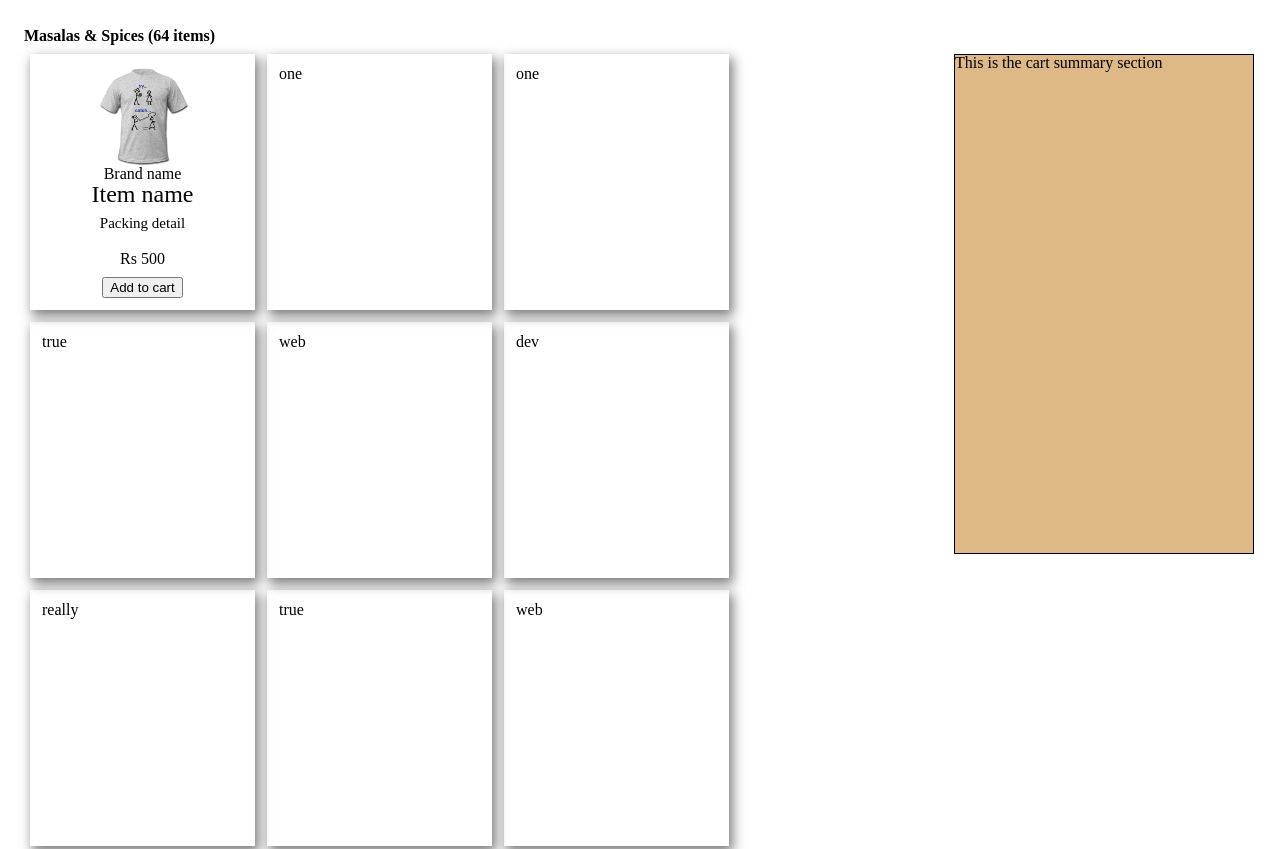
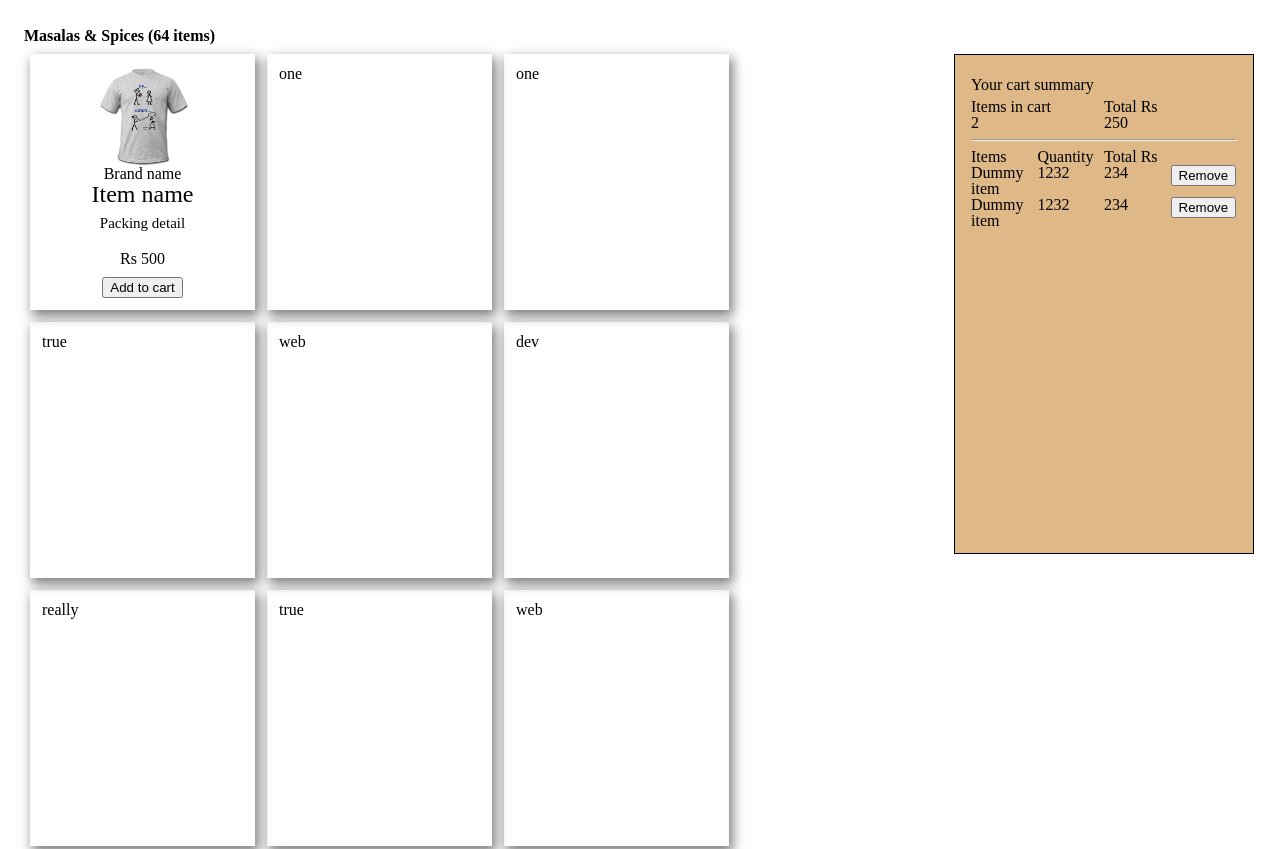
Before and after one commit to thomsebastin/coviam-app, a website: page index.html in a window 1280 px wide. Shown: the top 849 px of the page. Drawn offline with Linux system fonts and the light colour scheme.

Commit message:
structuring cart summary section

```diff
--- a/css/all.css
+++ b/css/all.css
@@ -40,6 +40,7 @@ h4 {
   width: 300px;
   background: #DEB887;
   margin: 6px;
+  padding: 16px;
 }
 
 .cv-item {
@@ -72,3 +73,31 @@ h4 {
   display: table;
   margin: 0 auto;
 }
+
+.clearfix:after {
+  content: " ";
+  /* Older browser do not support empty content */
+  visibility: hidden;
+  display: block;
+  height: 0;
+  clear: both;
+}
+
+.cart-data li {
+  float: left;
+  width: 50%;
+}
+
+.cart-header li {
+  float: left;
+  width: 25%;
+}
+
+.cart-selection li {
+  float: left;
+  width: 25%;
+}
+
+.cart-summary {
+  margin: 6px 0px;
+}
--- a/modules/listing/listing.html
+++ b/modules/listing/listing.html
@@ -28,6 +28,41 @@
     </ul>
   </div>
   <div class="summary">
-    <div class="cv-cart">This is the cart summary section</div>
+    <div class="cv-cart">
+      <div class="cart-summary">Your cart summary</div>
+      <ul class="cart-data">
+        <li>
+          <p>Items in cart</p>
+          <p>2</p>
+        </li>
+        <li>
+          <p>Total Rs</p>
+          <p>250</p>
+        </li>
+      </ul>
+      <div class="clearfix"></div>
+      <hr>
+      <ul class="cart-header">
+        <li>Items</li>
+        <li>Quantity</li>
+        <li>Total Rs</li>
+        <li></li>
+      </ul>
+      <div class="clearfix"></div>
+      <ul class="cart-selection">
+        <li>Dummy item</li>
+        <li>1232</li>
+        <li>234</li>
+        <button>Remove</button>
+      </ul>
+      <div class="clearfix"></div>
+      <ul class="cart-selection">
+        <li>Dummy item</li>
+        <li>1232</li>
+        <li>234</li>
+        <button>Remove</button>
+      </ul>
+      <div class="clearfix"></div>
+    </div>
   </div>
 </div>
```
